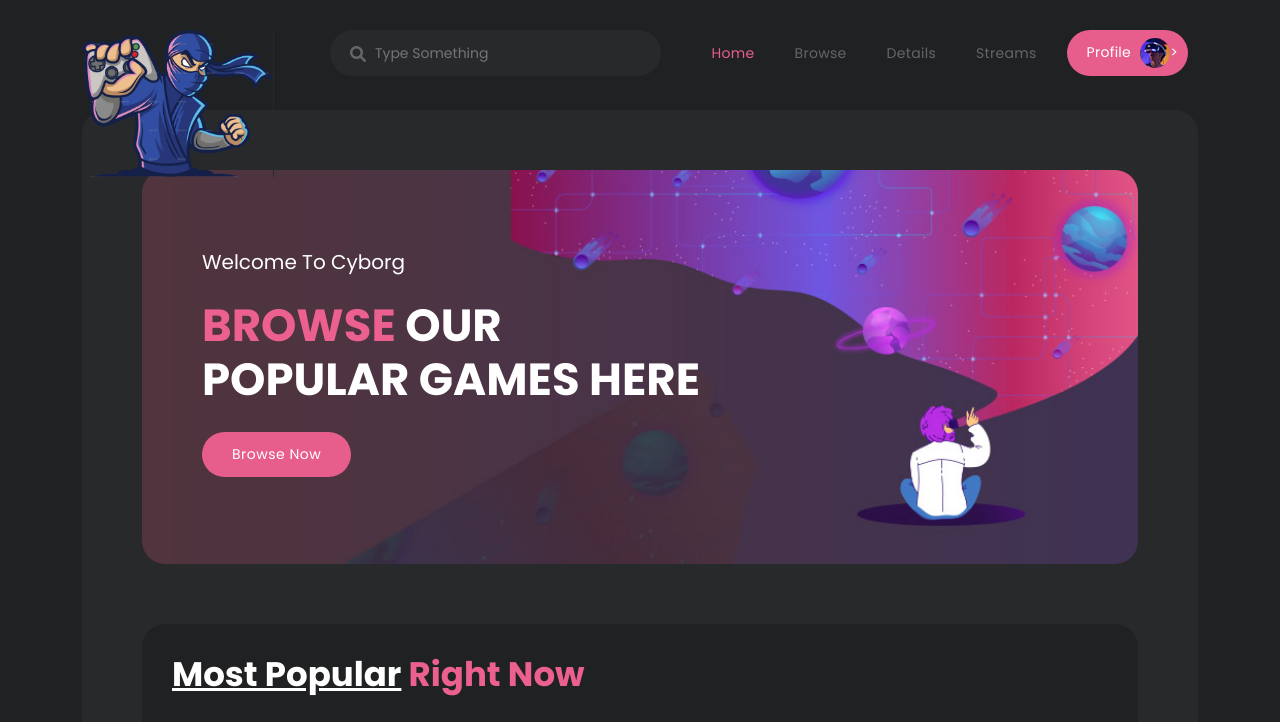
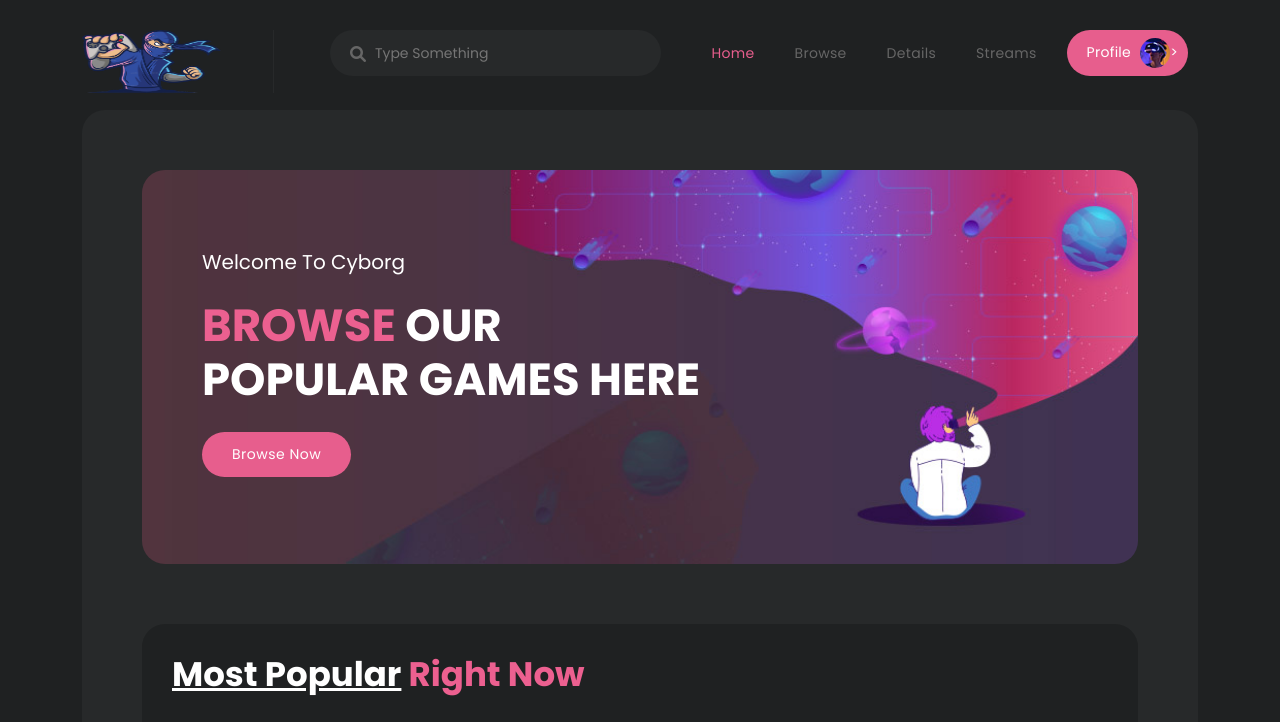
Before and after one commit to 2019000010112/WebProgramming, a plain HTML site: page Secured/index.html in a window 1280 px wide. Shown: the top 722 px of the page. Drawn offline with nearby package versions, Linux system fonts and the light colour scheme.

Commit message:
Update templatemo-cyborg-gaming.css

```diff
--- a/Secured/assets/css/templatemo-cyborg-gaming.css
+++ b/Secured/assets/css/templatemo-cyborg-gaming.css
@@ -411,7 +411,9 @@ Header Style
 }
 
 .header-area .main-nav .logo img {
-  width: 191px;
+  width: 139px;
+	margin-left: 0px;
+	height: 63px;
 }
 
 .background-header .main-nav .logo {
```
